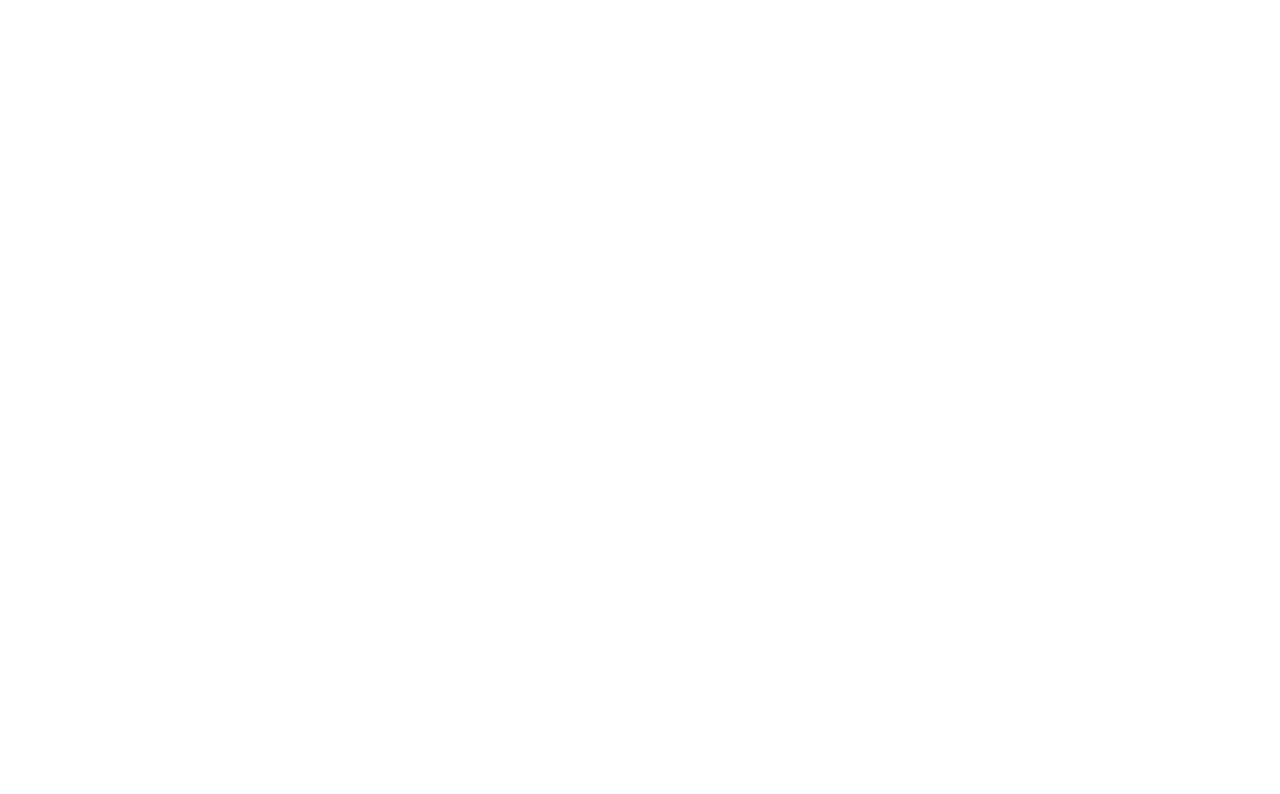
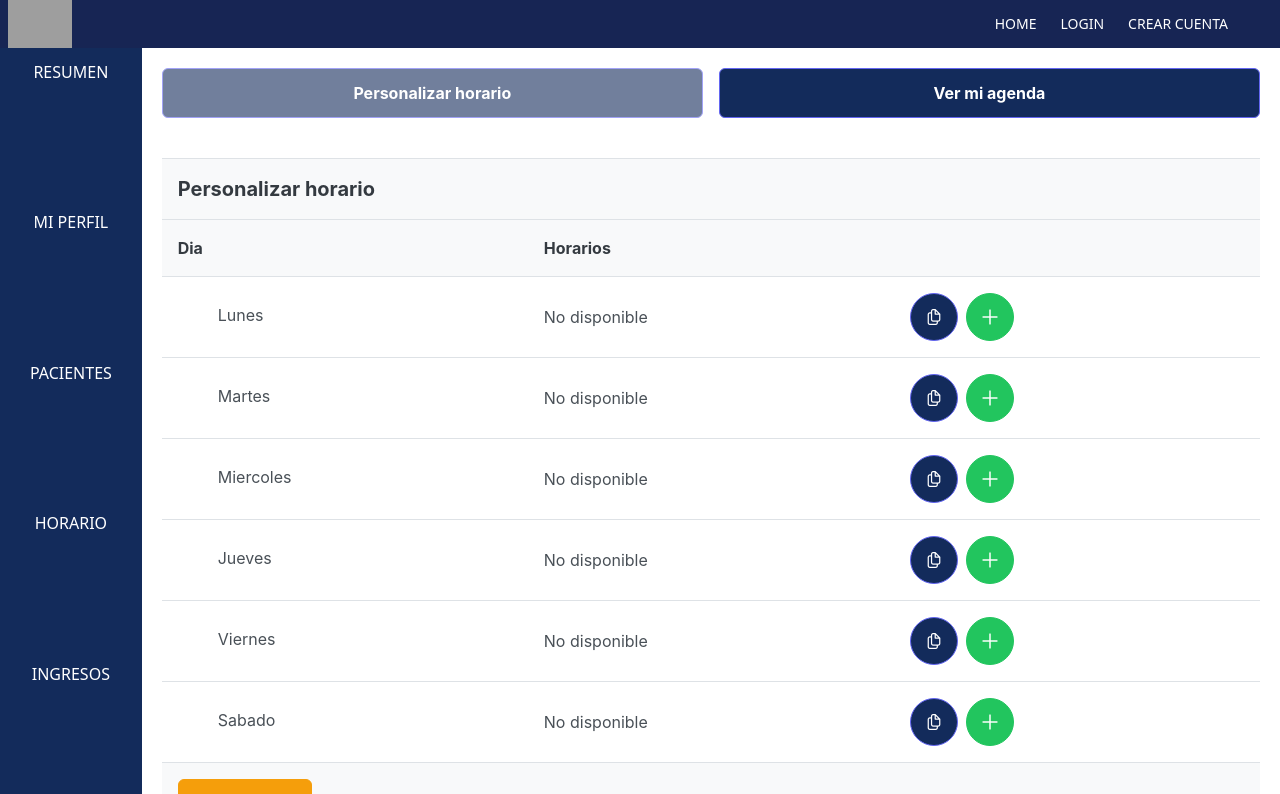
Before and after one commit to abelacco/qali-client, a React (Vite) app in the folder qali-client/: page /horarios in a window 1280 px wide. Before the commit this address had no page. Shown: the top 794 px of the page. Built offline with nearby package versions, Linux system fonts and the light colour scheme; grey boxes are pictures that could not be loaded.

Commit message:
add horarios and components for horarios

```diff
--- a/qali-client/src/App.jsx
+++ b/qali-client/src/App.jsx
@@ -1,23 +1,24 @@
 //router
-import { Routes, Route } from "react-router-dom";
+import { Routes, Route } from 'react-router-dom'
 //Components
-import Home from "./components/Home/Home";
-import Especialistas from "./components/Especialistas/Especialistas";
-import  FormDoctor  from "./components/FormDoctor/FormDoctor.jsx";
-import FormPatient from "./components/FormPatient/FormPatient";
-
+import Home from './components/Home/Home'
+import Especialistas from './components/Especialistas/Especialistas'
+import FormDoctor from './components/FormDoctor/FormDoctor.jsx'
+import FormPatient from './components/FormPatient/FormPatient'
+import Horarios from './components/Horarios/Horarios'
 
 function App() {
   return (
     <>
       <Routes>
-        <Route exact path="/" element={<Home/>}/>
-        <Route exact path="/Especialistas" element={<Especialistas/>}/>
-        <Route exact path="/register" element={<FormDoctor/>}/>
-        <Route exact path="/register/patient" element={<FormPatient/>}/>
+        <Route exact path='/' element={<Home />} />
+        <Route exact path='/Especialistas' element={<Especialistas />} />
+        <Route exact path='/register' element={<FormDoctor />} />
+        <Route exact path='/register/patient' element={<FormPatient />} />
+        <Route exact path='/horarios' element={<Horarios />} />
       </Routes>
     </>
   )
 }
 
-export default App;
+export default App
--- /dev/null
+++ b/qali-client/src/components/Horarios/Horarios.jsx
@@ -0,0 +1,54 @@
+import Layout from '../Layouts/LayoutCliente'
+import { Button } from 'primereact/button'
+import SideNav from './SideNav/SideNav'
+import Agenda from './components/Agenda'
+import PersonalizarHorario from './components/PersonalizarHorario'
+import { useCallback, useState } from 'react'
+
+const Horarios = () => {
+  const [showAgenda, setShowAgenda] = useState(false)
+  const [showHorarios, setShowHorarios] = useState(true)
+
+  const handleClickHorarios = useCallback(() => {
+    setShowAgenda(false)
+    setShowHorarios(!showHorarios)
+  }, [showHorarios])
+
+  const handleClickAgenda = useCallback(() => {
+    setShowHorarios(false)
+    setShowAgenda(!showAgenda)
+  }, [showAgenda])
+
+  return (
+    <Layout main={'flex'}>
+      <SideNav />
+      <section className='w-full flex flex-col gap-10 py-5 px-5'>
+        {/* buttons */}
+        <div className='flex gap-4 items-center justify-between w-full'>
+          <div className='w-full'>
+            <Button
+              disabled={showHorarios}
+              onClick={handleClickHorarios}
+              label='Personalizar horario'
+              className='w-full bg-qaliBlue text-white'
+            />
+          </div>
+          <div className='w-full'>
+            <Button
+              disabled={showAgenda}
+              onClick={handleClickAgenda}
+              label='Ver mi agenda'
+              className='w-full bg-qaliBlue text-white'
+            />
+          </div>
+        </div>
+
+        {showAgenda && !showHorarios && <Agenda />}
+
+        {showHorarios && !showAgenda && <PersonalizarHorario />}
+      </section>
+    </Layout>
+  )
+}
+
+export default Horarios
--- /dev/null
+++ b/qali-client/src/components/Horarios/SideNav/SideNav.jsx
@@ -0,0 +1,19 @@
+import { Link } from 'react-router-dom'
+
+const SideNav = () => {
+  const links = ['RESUMEN', 'MI PERFIL', 'Pacientes', 'Horario', 'ingresos', 'ajustes']
+
+  return (
+    <nav className='w-40 bg-qaliBlue'>
+      <ul className='flex flex-col items-center justify-between px-2 py-3 min-h-screen'>
+        {links.map((link) => (
+          <li className='uppercase text-white hover:text-qaliHover' key={link}>
+            <Link to={'/' + link}>{link}</Link>
+          </li>
+        ))}
+      </ul>
+    </nav>
+  )
+}
+
+export default SideNav
--- /dev/null
+++ b/qali-client/src/components/Horarios/components/Agenda.jsx
@@ -0,0 +1,131 @@
+import { Button } from 'primereact/button'
+import { Calendar } from 'primereact/calendar'
+import { useState } from 'react'
+import { addLocale } from 'primereact/api'
+
+const Agenda = () => {
+  const [date, setDate] = useState(null)
+  addLocale('es', {
+    firstDayOfWeek: 1,
+    dayNames: ['domingo', 'lunes', 'martes', 'miércoles', 'jueves', 'viernes', 'sábado'],
+    dayNamesShort: ['dom', 'lun', 'mar', 'mié', 'jue', 'vie', 'sáb'],
+    dayNamesMin: ['D', 'L', 'M', 'X', 'J', 'V', 'S'],
+    monthNames: [
+      'enero',
+      'febrero',
+      'marzo',
+      'abril',
+      'mayo',
+      'junio',
+      'julio',
+      'agosto',
+      'septiembre',
+      'octubre',
+      'noviembre',
+      'diciembre',
+    ],
+    monthNamesShort: [
+      'ene',
+      'feb',
+      'mar',
+      'abr',
+      'may',
+      'jun',
+      'jul',
+      'ago',
+      'sep',
+      'oct',
+      'nov',
+      'dic',
+    ],
+    today: 'Hoy',
+    clear: 'Limpiar',
+  })
+
+  const citas = [
+    {
+      turno: 1,
+      hora: '11 AM',
+      dia: 'Lunes',
+      name: 'Talledo Sergio',
+    },
+    {
+      turno: 2,
+      hora: '12 PM',
+      dia: 'Lunes',
+      name: 'Otero Aguila',
+    },
+    {
+      turno: 3,
+      hora: '4 PM',
+      dia: 'Lunes',
+      name: 'Acuña Coronado',
+    },
+    {
+      turno: 4,
+      hora: '5 PM',
+      dia: 'Lunes',
+      name: 'Colchado Beatris',
+    },
+    {
+      turno: 5,
+      hora: '6 PM',
+      dia: 'Lunes',
+      name: 'Gomez Francisco',
+    },
+    {
+      turno: 6,
+      hora: '7 PM',
+      dia: 'Lunes',
+      name: 'Neyra Patricia',
+    },
+  ]
+
+  return (
+    <section className='flex items-start justify-between gap-28'>
+      {/* calendario */}
+      <section className='w-3/4'>
+        <h2 className='border-b-4 uppercase max-w-max border-qaliBlue font-bold text-2xl'>
+          Calendario
+        </h2>
+        <div className='card w-full py-5 flex justify-content-center'>
+          <Calendar
+            className='w-full max-w-2xl'
+            value={date}
+            onChange={(e) => setDate(e.value)}
+            inline
+            locale='es'
+          />
+        </div>
+      </section>
+
+      {/* citas */}
+
+      <section className='w-2/4'>
+        <h2 className='border-b-4 font-bold text-2xl uppercase max-w-max border-qaliBlue'>
+          Citas 12 de junio
+        </h2>
+        <section className='flex py-5 flex-col items-start gap-3'>
+          {citas.map((cita) => {
+            return (
+              <div
+                key={cita.turno}
+                className='w-full flex justify-between items-center gap-2 bg-[#0FFFA9]/20 rounded-md'
+              >
+                <div className=' px-5 flex justify-start w-full items-center gap-5'>
+                  <span className='font-bold text-xl'>{cita.turno}</span>
+                  <p className='uppercase font-bold text-lg text-qaliBlue'>
+                    {cita.name} - {cita.hora}
+                  </p>
+                </div>
+                <Button label={'>'} size='small' severity='success' />
+              </div>
+            )
+          })}
+        </section>
+      </section>
+    </section>
+  )
+}
+
+export default Agenda
--- /dev/null
+++ b/qali-client/src/components/Horarios/components/PersonalizarHorario.jsx
@@ -0,0 +1,46 @@
+import { useEffect, useState } from 'react'
+import { TreeTable } from 'primereact/treetable'
+import { Column } from 'primereact/column'
+import { Button } from 'primereact/button'
+import { NodeService } from '../services/NodeService'
+const PersonalizarHorario = () => {
+  const [nodes, setNodes] = useState([])
+
+  useEffect(() => {
+    NodeService.getTreeTableNodes().then((data) => setNodes(data))
+  }, [])
+
+  const actionTemplate = () => {
+    return (
+      <div className='flex flex-wrap gap-2'>
+        <Button type='button' className='bg-qaliBlue' icon='pi pi-copy' rounded></Button>
+        <Button type='button' className='bg-qaliBlue' icon='pi pi-plus' severity='success' rounded></Button>
+      </div>
+    )
+  }
+
+  const header = <div className='text-xl font-bold'>Personalizar horario</div>
+  const footer = (
+    <div className='flex justify-content-start'>
+      <Button icon='pi pi-refresh' label='Reiniciar' severity='warning' />
+    </div>
+  )
+
+  return (
+    <div className='card'>
+      <TreeTable
+        value={nodes}
+        header={header}
+        footer={footer}
+        tableStyle={{ minWidth: '50rem' }}
+        className='max-w-full'
+      >
+        <Column field='day' header='Dia' expander></Column>
+        <Column field='horarios' header='Horarios'></Column>
+        <Column body={actionTemplate} headerClassName='w-10rem' />
+      </TreeTable>
+    </div>
+  )
+}
+
+export default PersonalizarHorario
--- /dev/null
+++ b/qali-client/src/components/Horarios/services/NodeService.js
@@ -0,0 +1,62 @@
+export const NodeService = {
+  getTreeTableNodesData() {
+    return [
+      {
+        key: '0',
+        data: {
+          day: 'Lunes',
+          horarios: 'No disponible',
+          type: 'Folder',
+        },
+      },
+      {
+        key: '0',
+        data: {
+          day: 'Martes',
+          horarios: 'No disponible',
+          type: 'Folder',
+        },
+      },
+      {
+        key: '0',
+        data: {
+          day: 'Miercoles',
+          horarios: 'No disponible',
+          type: 'Folder',
+        },
+      },
+      {
+        key: '0',
+        data: {
+          day: 'Jueves',
+          horarios: 'No disponible',
+          type: 'Folder',
+        },
+      },
+      {
+        key: '0',
+        data: {
+          day: 'Viernes',
+          horarios: 'No disponible',
+          type: 'Folder',
+        },
+      },
+      {
+        key: '0',
+        data: {
+          day: 'Sabado',
+          horarios: 'No disponible',
+          type: 'Folder',
+        },
+      },
+    ]
+  },
+
+  getTreeTableNodes() {
+    return Promise.resolve(this.getTreeTableNodesData())
+  },
+
+  getTreeNodes() {
+    return Promise.resolve(this.getTreeNodesData())
+  },
+}
```
